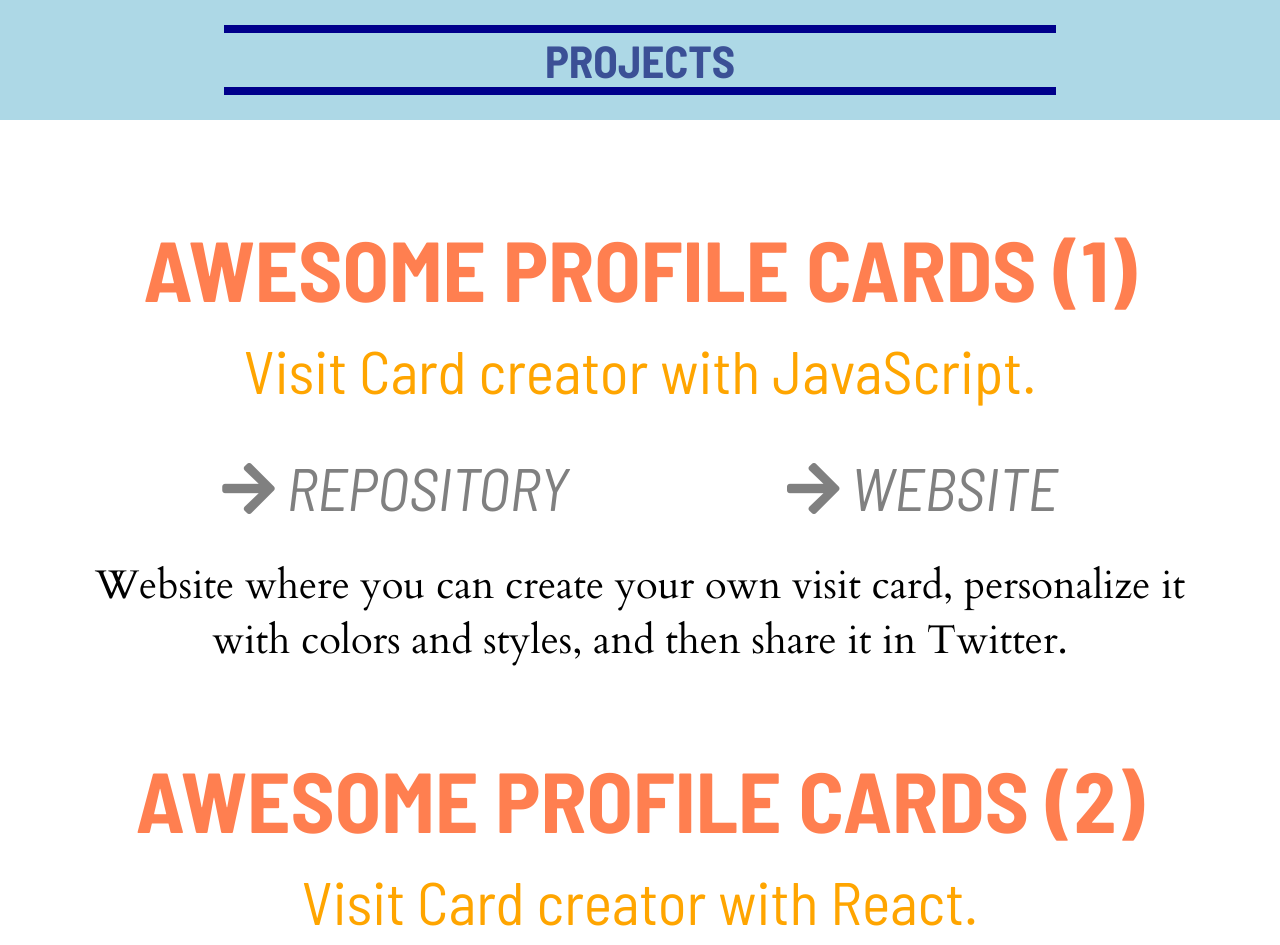
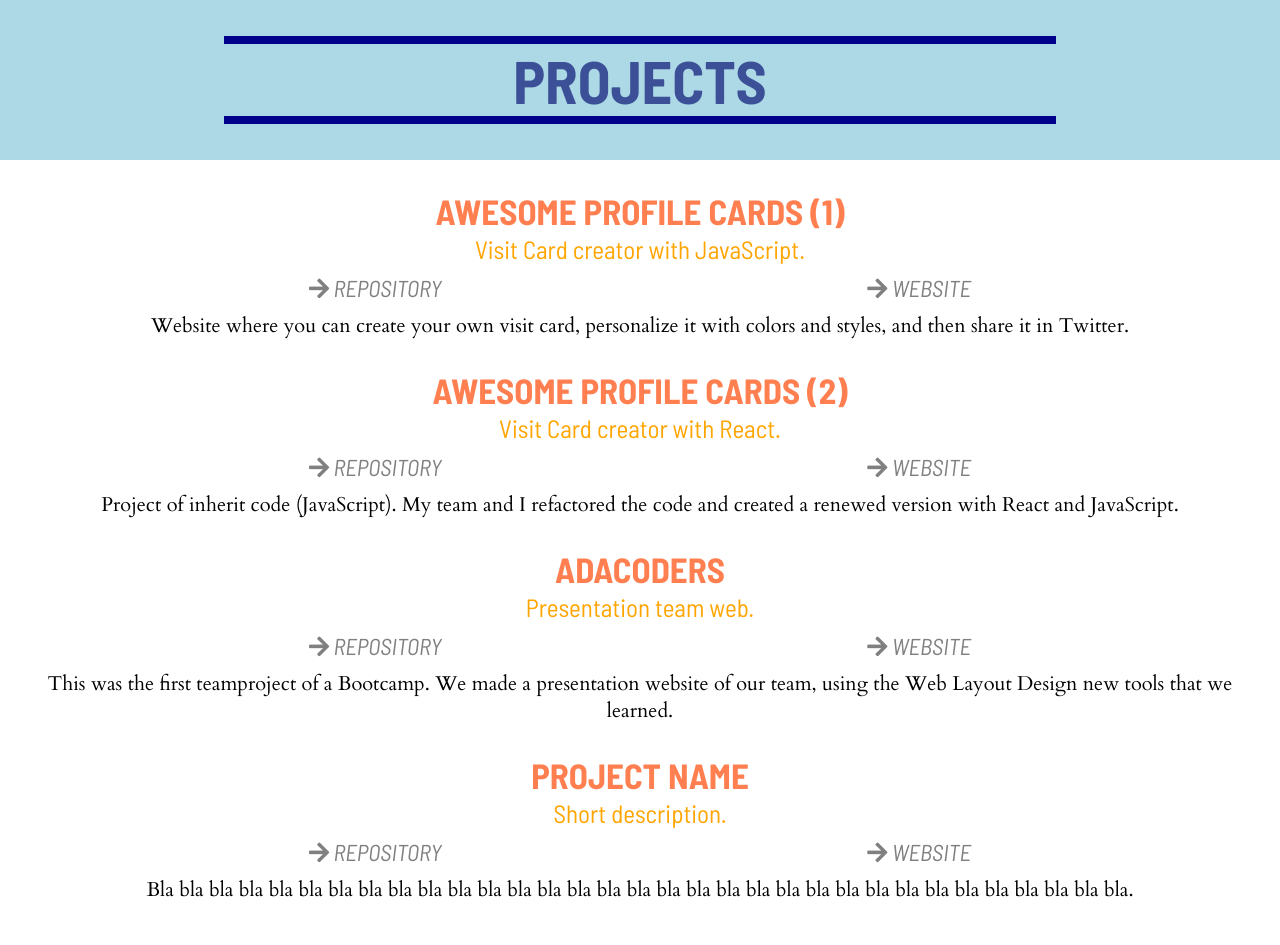
Before and after one commit to palomaviolin/personalwebsite, a website: page _src/templates/projects.html in a window 1280 px wide. Shown: the top 945 px of the page. Drawn offline with nearby package versions, Linux system fonts and the light colour scheme; files that its build step writes are made by us from their sources.

Commit message:
Replace website project links for the new ones that work properly

```diff
--- a/_src/assets/scss/core/_projects.scss
+++ b/_src/assets/scss/core/_projects.scss
@@ -24,32 +24,33 @@
 
 .principal-ul_projects {
   padding: 0;
-  margin: 42px 0;
+  margin: 0px;
 }
 
 .secondary-ul_projects {
   padding: 0;
   margin: 0;
+  margin: 30px 0px 30px 0px;
 }
 
 .section_projects {
   background-color: white;
-  padding: 0 20px;
+  padding: 0px;
 }
 
 .section__projects_title {
   color: coral;
-  font-size: 85px;
+  font-size: 35px;
   font-weight: bold;
   margin: 0 auto;
   text-align: center;
-  padding: 55px 45px 15px 0px;
+  padding: 0px 45px 2px 0px;
   padding-left: 45px;
 }
 
 .section__projects_subtitle {
   color: orange;
-  font-size: 60px;
+  font-size: 25px;
   font-weight: 400;
   margin: 0 auto;
   text-align: center;
@@ -58,9 +59,9 @@
 
 .description-text-project {
   font-family: "Cardo", serif;
-  font-size: 40px;
+  font-size: 20px;
   font-weight: 400;
-  padding: 25px 45px 25px 45px;
+  padding: 5px 45px 0px 45px;
   text-align: center;
 }
 
@@ -68,12 +69,12 @@
   display: flex;
   justify-content: space-around;
   width: 85%;
-  margin: 40px auto 10px auto;
+  margin: 5px auto 5px auto;
 }
 
 .links-repos-projects {
   color: gray;
-  font-size: 60px;
+  font-size: 23px;
   font-weight: normal;
   font-style: italic;
   text-transform: uppercase;
@@ -83,3 +84,13 @@
     color: darkturquoise;
   }
 }
+
+@media (min-width: 720px) {
+  .main-title_projects {
+    height: 160px;
+  }
+
+  .main-title_projects_text {
+    font-size: 60px;
+  }
+}
--- a/_src/templates/projects.html
+++ b/_src/templates/projects.html
@@ -29,7 +29,7 @@
             <li class="section__projects_subtitle">Visit Card creator with JavaScript.</li>
             <li class="container_links-repos-projects">
               <a class="links-repos-projects" target="_blank" href="https://github.com/Adalab/easley-s2-undefined"><i class="fas fa-arrow-right"></i> Repository</a>
-              <a class="links-repos-projects" target="_blank" href="http://beta.adalab.es/easley-s2-undefined/"><i class="fas fa-arrow-right"></i> Website</a>
+              <a class="links-repos-projects" target="_blank" href="https://palomaviolin.github.io/easley-s2-undefined/"><i class="fas fa-arrow-right"></i> Website</a>
             </li>
             <li class="description-text-project">Website where you can create your own visit card, personalize it with colors and styles, and then share it in Twitter.</li>
           </ul>
@@ -40,7 +40,7 @@
             <li class="section__projects_subtitle">Visit Card creator with React.</li>
             <li class="container_links-repos-projects">
               <a class="links-repos-projects" target="_blank" href="https://github.com/Adalab/easley-s3-plerk.js"><i class="fas fa-arrow-right"></i> Repository</a>
-              <a class="links-repos-projects" target="_blank" href="http://beta.adalab.es/easley-s3-plerk.js/#/"><i class="fas fa-arrow-right"></i> Website</a>
+              <a class="links-repos-projects" target="_blank" href="https://palomaviolin.github.io/easley-s3-plerk.js/#/"><i class="fas fa-arrow-right"></i> Website</a>
             </li>
             <li class="description-text-project">Project of inherit code (JavaScript). My team and I refactored the code and created a renewed version with React and JavaScript.</li>
           </ul>
@@ -51,7 +51,7 @@
             <li class="section__projects_subtitle">Presentation team web.</li>
             <li class="container_links-repos-projects">
               <a class="links-repos-projects" target="_blank" href="https://github.com/Adalab/e-s1-adacoders"><i class="fas fa-arrow-right"></i> Repository</a>
-              <a class="links-repos-projects" target="_blank" href="http://beta.adalab.es/e-s1-adacoders/"><i class="fas fa-arrow-right"></i> Website</a>
+              <a class="links-repos-projects" target="_blank" href="https://palomaviolin.github.io/e-s1-adacoders/"><i class="fas fa-arrow-right"></i> Website</a>
             </li>
             <li class="description-text-project">This was the first teamproject of a Bootcamp. We made a presentation website of our team, using the Web Layout Design new tools that we learned.</li>
           </ul>
```
